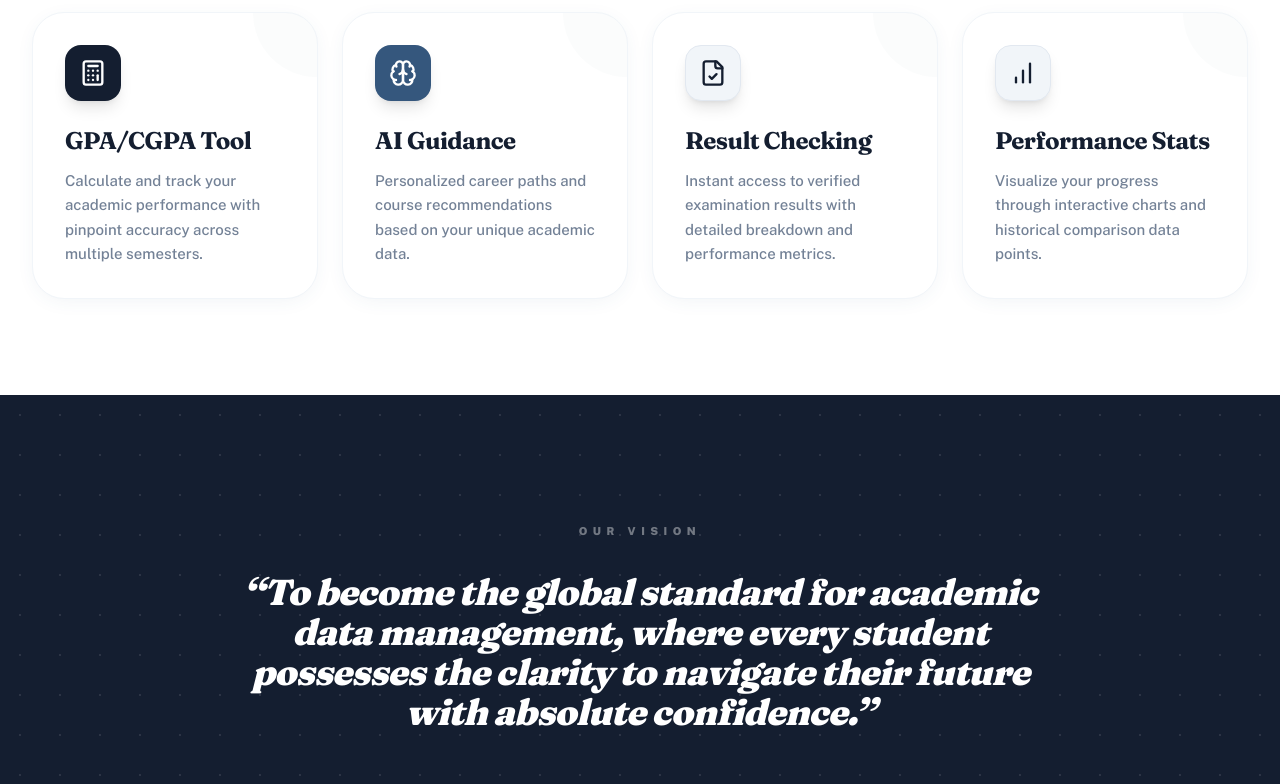
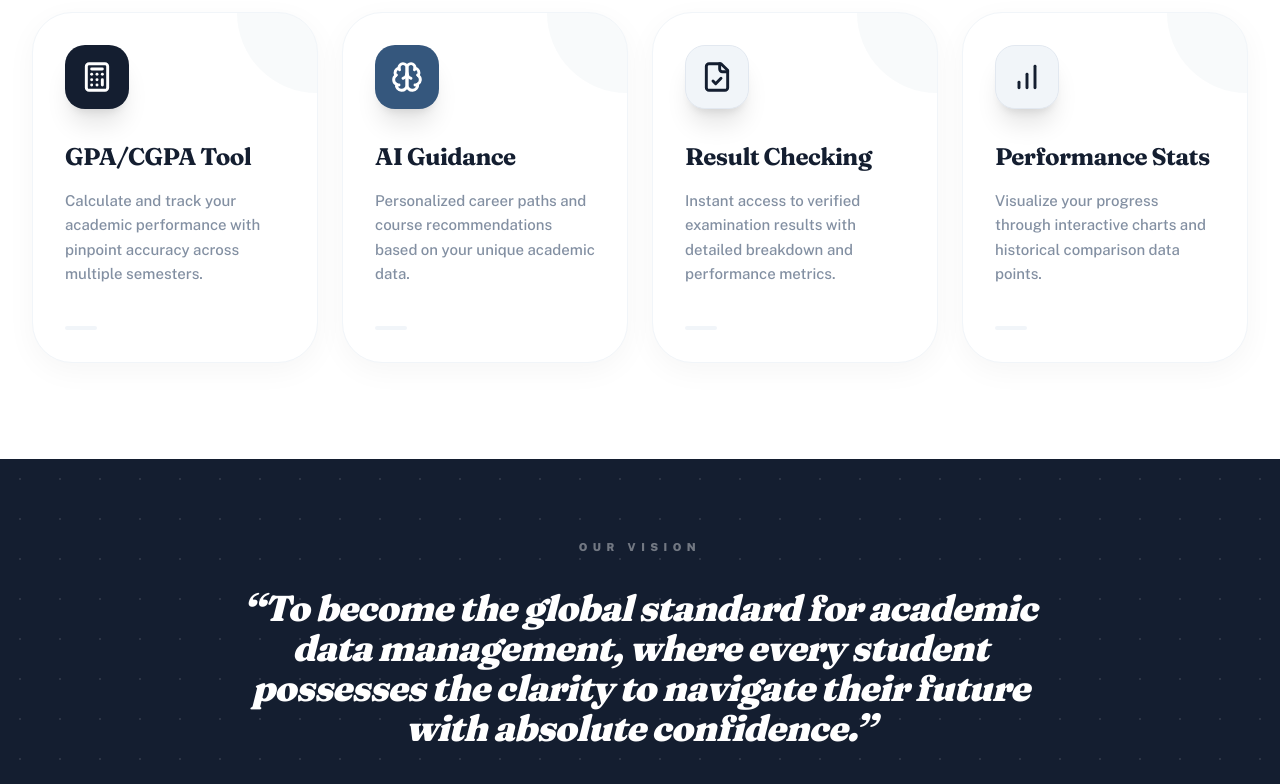
Before and after one commit to hasnain-ali392/Academia, a Next.js app: page /about in a window 1280 px wide. Shown: the part 1420-2204 px from the top of the page. Built offline with nearby package versions, Linux system fonts and the light colour scheme.

Commit message:
feat: create about page with mission, vision, and platform features sections

```diff
--- a/app/(marketing)/about/page.tsx
+++ b/app/(marketing)/about/page.tsx
@@ -7,11 +7,12 @@ import Link from "next/link";
 import { ShieldCheck, Sparkles, Calculator, Brain, FileCheck, BarChart, ArrowRight } from "lucide-react";
 
 export default function AboutPage() {
-  const aboutShapes = [
-    { type: "blob" as const, color: "bg-brand-blue/10", size: 600, top: "-10%", left: "60%", blur: true },
-    { type: "diamond" as const, color: "text-primary/5", size: 150, top: "20%", left: "5%", rotate: 15 },
-    { type: "circle" as const, color: "bg-primary/5", size: 300, top: "70%", left: "10%", blur: true },
-    { type: "square" as const, color: "text-brand-blue/5", size: 80, top: "40%", left: "80%", rotate: -25 },
+  type ShapeType = "blob" | "circle" | "diamond" | "square";
+  const aboutShapes: Array<{ type: ShapeType, color: string, size: number, top: string, left: string, blur?: boolean, rotate?: number }> = [
+    { type: "blob", color: "bg-brand-blue/10", size: 600, top: "-10%", left: "60%", blur: true },
+    { type: "diamond", color: "text-primary/5", size: 150, top: "20%", left: "5%", rotate: 15 },
+    { type: "circle", color: "bg-primary/5", size: 300, top: "70%", left: "10%", blur: true },
+    { type: "square", color: "text-brand-blue/5", size: 80, top: "40%", left: "80%", rotate: -25 },
   ];
 
   return (
@@ -123,14 +124,25 @@ export default function AboutPage() {
                 { icon: BarChart, title: "Performance Stats", desc: "Visualize your progress through interactive charts and historical comparison data points.", bg: "bg-slate-100 text-primary border border-slate-200" }
               ].map((card, i) => (
                 <ScrollReveal key={i} direction="up" delay={i * 0.1}>
-                  <div className="p-8 rounded-[2rem] bg-white border border-slate-100 shadow-[0_4px_20px_-4px_rgba(53,87,125,0.08)] hover:shadow-[0_20px_40px_-15px_rgba(53,87,125,0.15)] hover:-translate-y-2 transition-all duration-500 flex flex-col gap-6 group h-full relative overflow-hidden">
-                    <div className="absolute top-0 right-0 w-32 h-32 bg-brand-blue/[0.02] rounded-full -translate-y-1/2 translate-x-1/2 group-hover:scale-150 transition-transform duration-700"></div>
-                    <div className={`w-14 h-14 rounded-2xl flex items-center justify-center transition-all duration-500 group-hover:rotate-[10deg] ${card.bg} shadow-lg shadow-current/10`}>
-                      <card.icon className="w-7 h-7" />
+                  <div className="p-8 rounded-[2.5rem] bg-white border border-slate-100 shadow-[0_8px_30px_rgb(0,0,0,0.04)] hover:shadow-[0_20px_50px_rgba(53,87,125,0.12)] hover:-translate-y-2 transition-all duration-500 flex flex-col gap-8 group h-full relative overflow-hidden">
+                    {/* Subtle Accent Gradient */}
+                    <div className="absolute top-0 right-0 w-40 h-40 bg-brand-blue/[0.03] rounded-full -translate-y-1/2 translate-x-1/2 group-hover:scale-150 transition-transform duration-1000"></div>
+
+                    <div className={`w-16 h-16 rounded-[1.25rem] flex items-center justify-center transition-all duration-500 shadow-xl shadow-current/10 ${card.bg === 'bg-brand-blue text-white' ? 'bg-[#35577D] text-white' : card.bg}`}>
+                      <card.icon className="w-8 h-8" strokeWidth={2.2} />
                     </div>
-                    <div className="space-y-3">
-                      <h3 className="font-bold text-2xl text-primary font-headline tracking-tight">{card.title}</h3>
-                      <p className="text-[15px] text-slate-500 leading-relaxed font-medium font-body opacity-90 group-hover:opacity-100 transition-opacity">{card.desc}</p>
+
+                    <div className="space-y-4">
+                      <h3 className="font-bold text-2xl text-primary font-headline tracking-tight group-hover:text-brand-blue transition-colors">
+                        {card.title}
+                      </h3>
+                      <p className="text-[15px] text-slate-500 leading-relaxed font-medium font-body opacity-80 group-hover:opacity-100 transition-all">
+                        {card.desc}
+                      </p>
+                    </div>
+
+                    <div className="pt-2">
+                       <div className="w-8 h-1 bg-slate-100 rounded-full group-hover:w-16 group-hover:bg-brand-blue transition-all duration-500"></div>
                     </div>
                   </div>
                 </ScrollReveal>
@@ -140,7 +152,7 @@ export default function AboutPage() {
         </section>
 
         {/* Vision Section */}
-        <section className="py-32 bg-primary relative overflow-hidden text-center">
+        <section className="py-20 bg-primary relative overflow-hidden text-center">
           <div className="absolute inset-0 opacity-10" style={{ backgroundImage: 'radial-gradient(white 1.5px, transparent 1.5px)', backgroundSize: '40px 40px' }}></div>
           <div className="max-w-4xl mx-auto px-8 relative z-10 space-y-12">
             <ScrollReveal direction="up">
@@ -158,7 +170,7 @@ export default function AboutPage() {
             </ScrollReveal>
 
             <ScrollReveal direction="up" delay={0.3}>
-              <div className="pt-8">
+              <div>
                 <Link href="/signup" className="inline-flex items-center justify-center gap-2 px-6 py-2.5 text-sm bg-white text-primary rounded-xl font-bold hover:bg-slate-100 transition-colors active:scale-95">
                   Join the Movement
                   <ArrowRight className="w-4 h-4" />
```
